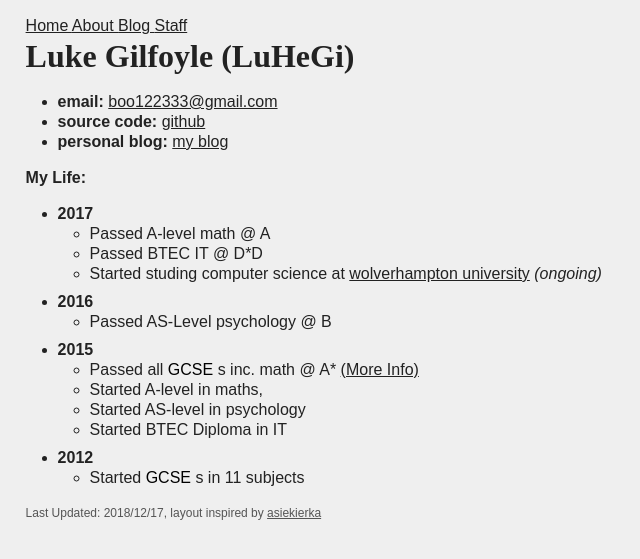
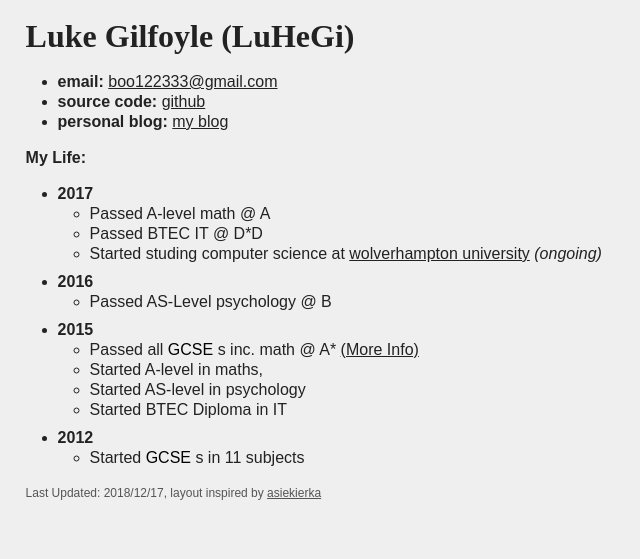
Before and after one commit to LukeGi/LukeGi.github.io, a Jekyll site: the page built from index.html, in a window 1280 px wide. Shown: the top 559 px of the page, without its empty margins (0-640 px from the left). Built offline with Jekyll 4.4.1, drawn with Linux system fonts in a browser that asks for light colours.

Commit message:
Fix blog link in home

```diff
--- a/_layouts/home.html
+++ b/_layouts/home.html
@@ -52,6 +52,6 @@
     {% feed_meta %} {% seo %}
   </head>
   <body>
-    {%- include navigation.html -%} {{ content }}
+    {{ content }}
   </body>
 </html>
--- a/index.html
+++ b/index.html
@@ -15,7 +15,7 @@ title: Home
   </li>
   <li>
     <b>personal blog:</b>
-    <a href="/blog/">my blog</a>
+    <a href="/blog.html">my blog</a>
   </li>
 </ul>
 <p><b>My Life:</b></p>
```
